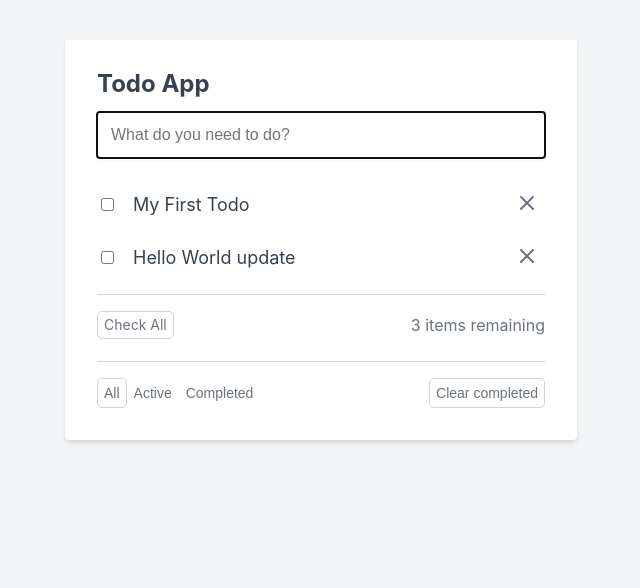
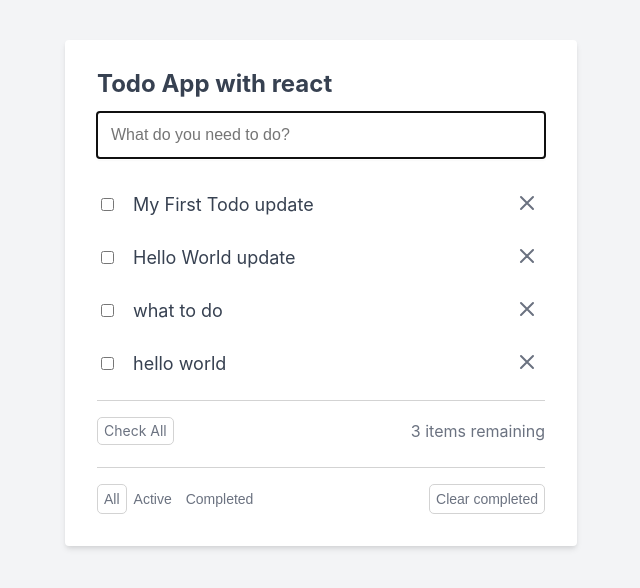
Before and after one commit to HninHtet-99/Todo, a React (Create React App) app: page / in a window 1280 px wide. Shown: the top 588 px of the page, without its empty margins (319-959 px from the left). Built offline with nearby package versions, Linux system fonts and the light colour scheme; data requests are answered from the project's data file.

Commit message:
chg title

```diff
--- a/src/App.js
+++ b/src/App.js
@@ -65,7 +65,7 @@ function App() {
   return (
     <div className="todo-app-container">
       <div className="todo-app">
-        <h2>Todo App</h2>
+        <h2>Todo App with react</h2>
         <TodoForm addTodo={addTodo} />
         <TodoList todos={todos} deleteTodo={deleteTodo} editTodo={editTodo} />
         <CheckAllAndRemaining />
--- a/src/data/db.json
+++ b/src/data/db.json
@@ -2,13 +2,23 @@
   "todos": [
     {
       "id": 1,
-      "title": "My First Todo",
+      "title": "My First Todo update",
       "completed": false
     },
     {
       "id": 507,
       "title": "Hello World update",
       "completed": false
+    },
+    {
+      "id": 647,
+      "title": "what to do",
+      "completed": false
+    },
+    {
+      "id": 886,
+      "title": "hello world",
+      "completed": false
     }
   ]
 }
```
